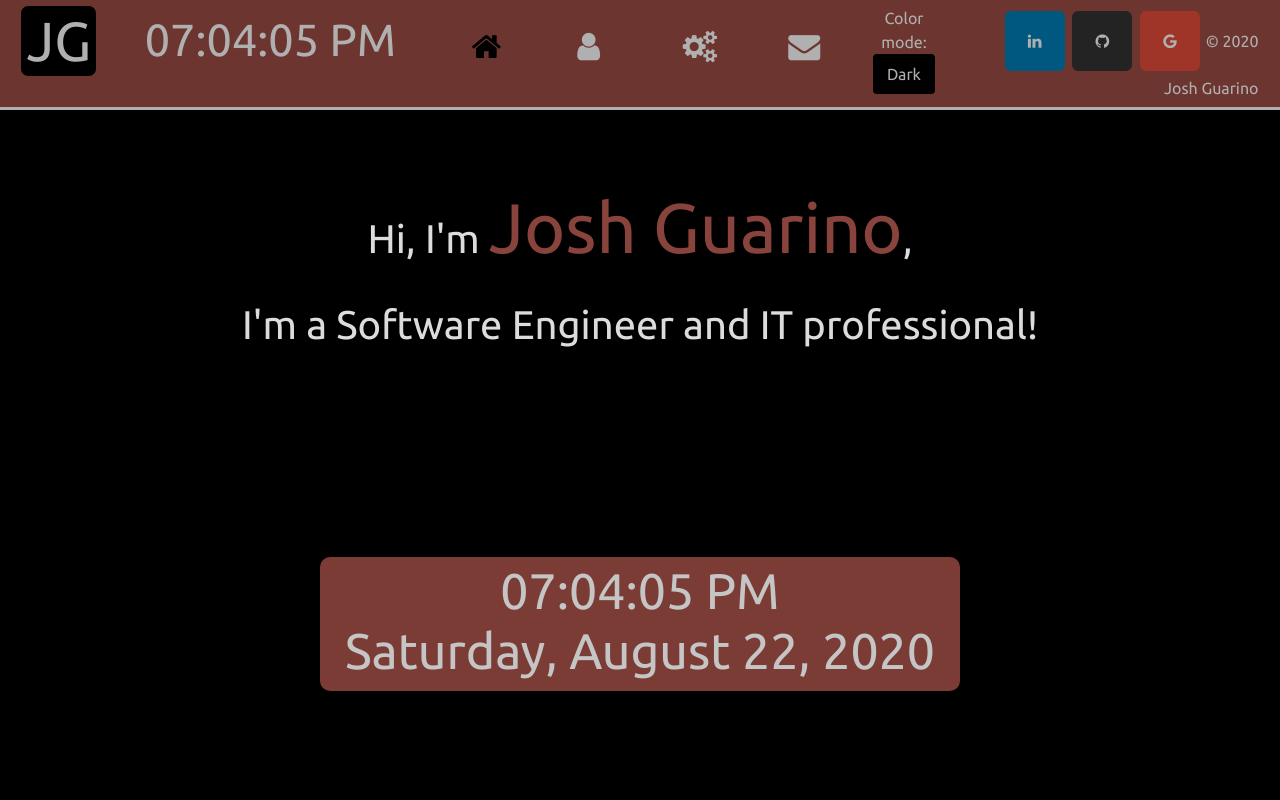
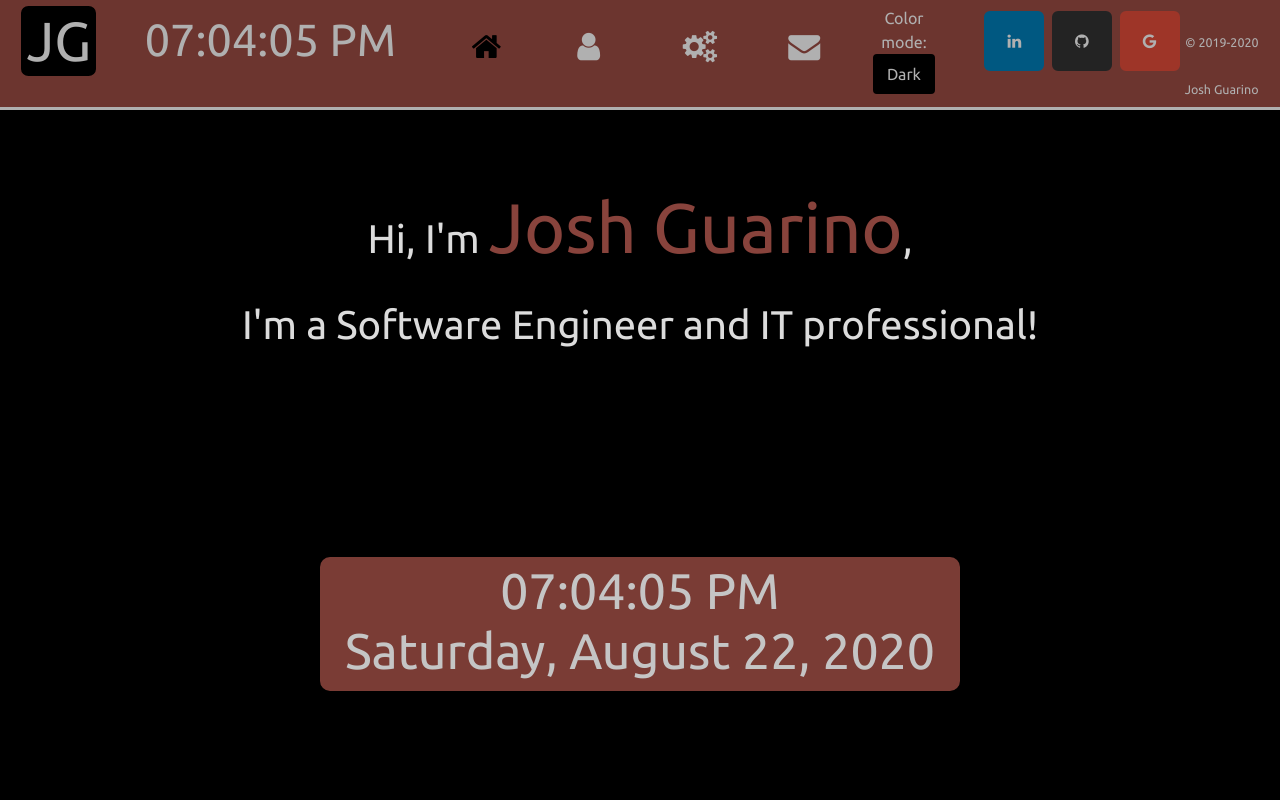
Before and after one commit to JoshGuarino/my_website, a Flask app: page / in a window 1280 px wide. Run offline with Flask 2, Linux system fonts and the light colour scheme; parts of the project's set-up code (start-up, migrations or seed data) failed here and were passed over; some libraries are stand-ins or nearby versions.

Commit message:
copyright will update dynamically now

```diff
--- a/src/static/css/styles.css
+++ b/src/static/css/styles.css
@@ -89,6 +89,9 @@ h5{ color: var(--light); }
 #title{ padding-bottom: 20px; opacity: .8;}
 #para{ font-size: 20px; opacity: .8;}
 #rowspace{ padding-bottom: 200px; }
+
+.copyright{ font-size: 12.5px; }
+
 .btn{ background-color: var(--dark);  border: var(--dark) 2px solid; color: var(--light); }
 .btn:hover{ border: var(--light) 2px solid; }
 
--- a/src/static/js/datetime.js
+++ b/src/static/js/datetime.js
@@ -26,47 +26,36 @@ const getDateTime = (param) => {
         case 0:
         month = 'January';
         break;
-
         case 1:
         month = 'February';
         break;
-
         case 2:
         month = 'March';
         break;
-
         case 3:
         month = 'April';
         break;
-
         case 4:
         month = 'May';
         break;
-
         case 5:
         month = 'June';
         break;
-
         case 6:
         month = 'July';
         break;
-
         case 7:
         month = 'August';
         break;
-
         case 8:
         month = 'September';
         break;
-
         case 9:
         month = 'October';
         break;
-
         case 10:
         month = 'November';
         break;
-
         case 11:
         month = 'December';
         break;
@@ -76,39 +65,38 @@ const getDateTime = (param) => {
         case 0:
         weekday = 'Sunday';
         break;
-
         case 1:
         weekday = 'Monday';
         break;
-
         case 2:
         weekday = 'Tuesday';
         break;
-
         case 3:
         weekday = 'Wednesday';
         break;
-
         case 4:
         weekday = 'Thursday';
         break;
-
         case 5:
         weekday = 'Friday';
         break;
-
         case 6:
         weekday = 'Saturday';
         break;
     }
 
+    let copyright_elems = document.querySelectorAll('.copyright');
+    copyright_elems.forEach(element => {
+        element.innerHTML = `© 2019-${date.getFullYear()} Josh Guarino`;
+    });
+
     if(param ==="home"){
         document.getElementById('clock').innerHTML = `<h2 id="time">${hour}:${min}:${sec} ${session}<br>${weekday}, ${month} ${day}, ${year}</h2>`;
         document.getElementById('nav_clock').innerHTML = `${hour}:${min}:${sec} ${session}`;
+        return;
     }
-    else if(param === "not_home"){
-        document.getElementById('nav_clock').innerHTML = `${hour}:${min}:${sec} ${session}`;
-    }
+    document.getElementById('nav_clock').innerHTML = `${hour}:${min}:${sec} ${session}`;
+    return;
 };
 
 const startClock = (param) => {
--- a/src/templates/base.html
+++ b/src/templates/base.html
@@ -19,7 +19,7 @@
 </head>
 
 {% if title %}
-<body onload="startClock('not_home');">
+<body onload="startClock();">
 {% else %}
 <body onload="startClock('home');">
 {% endif %}
--- a/src/templates/nav.html
+++ b/src/templates/nav.html
@@ -31,7 +31,7 @@
                 <a href="/contact" class="fa fa-google"></a>
             </span>
             <span>
-                <a>© 2020 Josh Guarino</a>
+                <a class="copyright"></a>
             </span>
         </div>
     </nav>
@@ -67,7 +67,7 @@
             <a href="#" id="btn" class="btn btn-default" onclick="toggle_color();"><span id="color_mode">Dark</span></a><br><span>Color mode:</span>
         </div>
         <div class="col-sm-3">
-            <a>© 2020 Josh Guarino</a>
+            <a class="copyright"></a>
         </div>
     </nav>
 </div>
```
